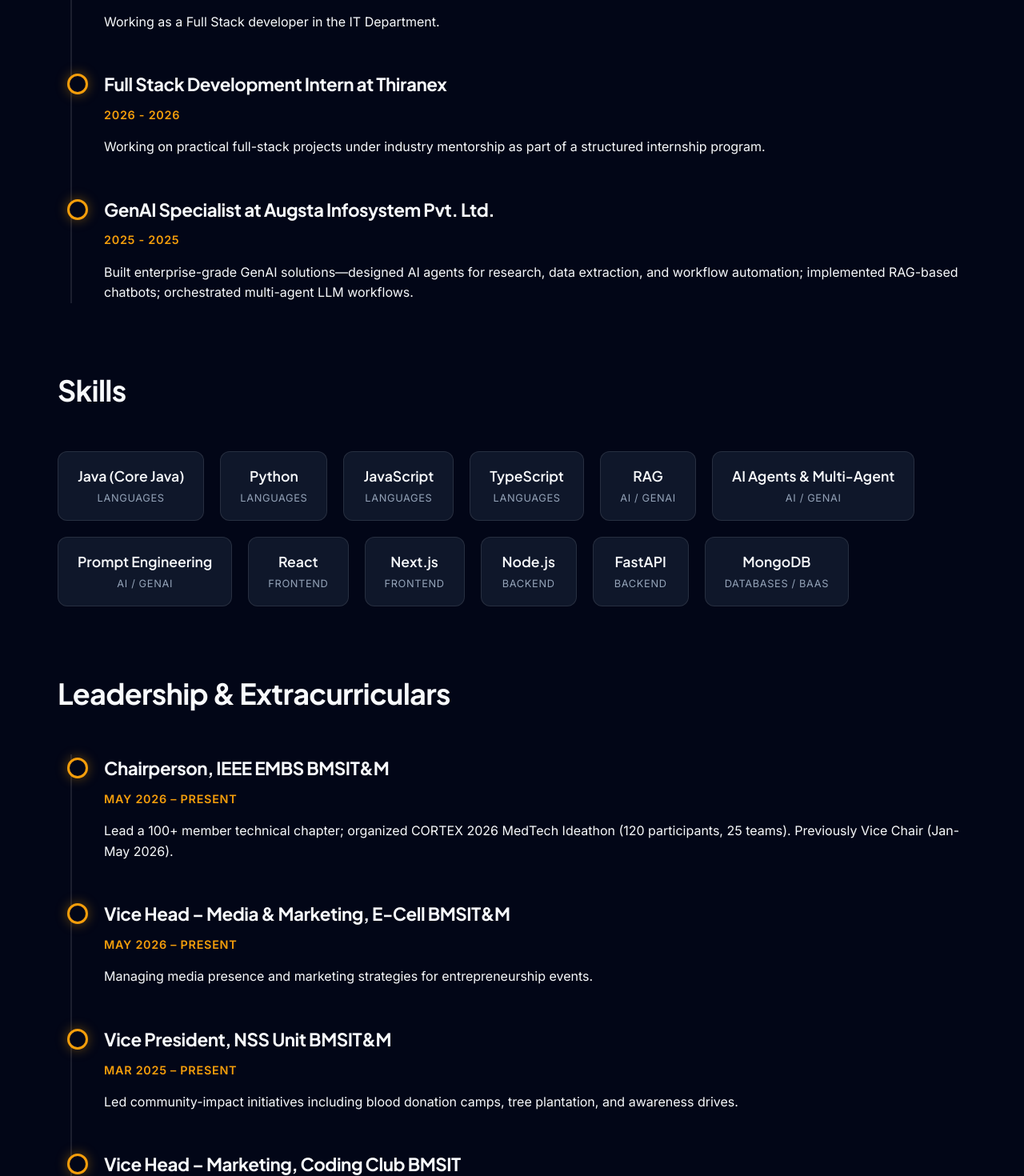
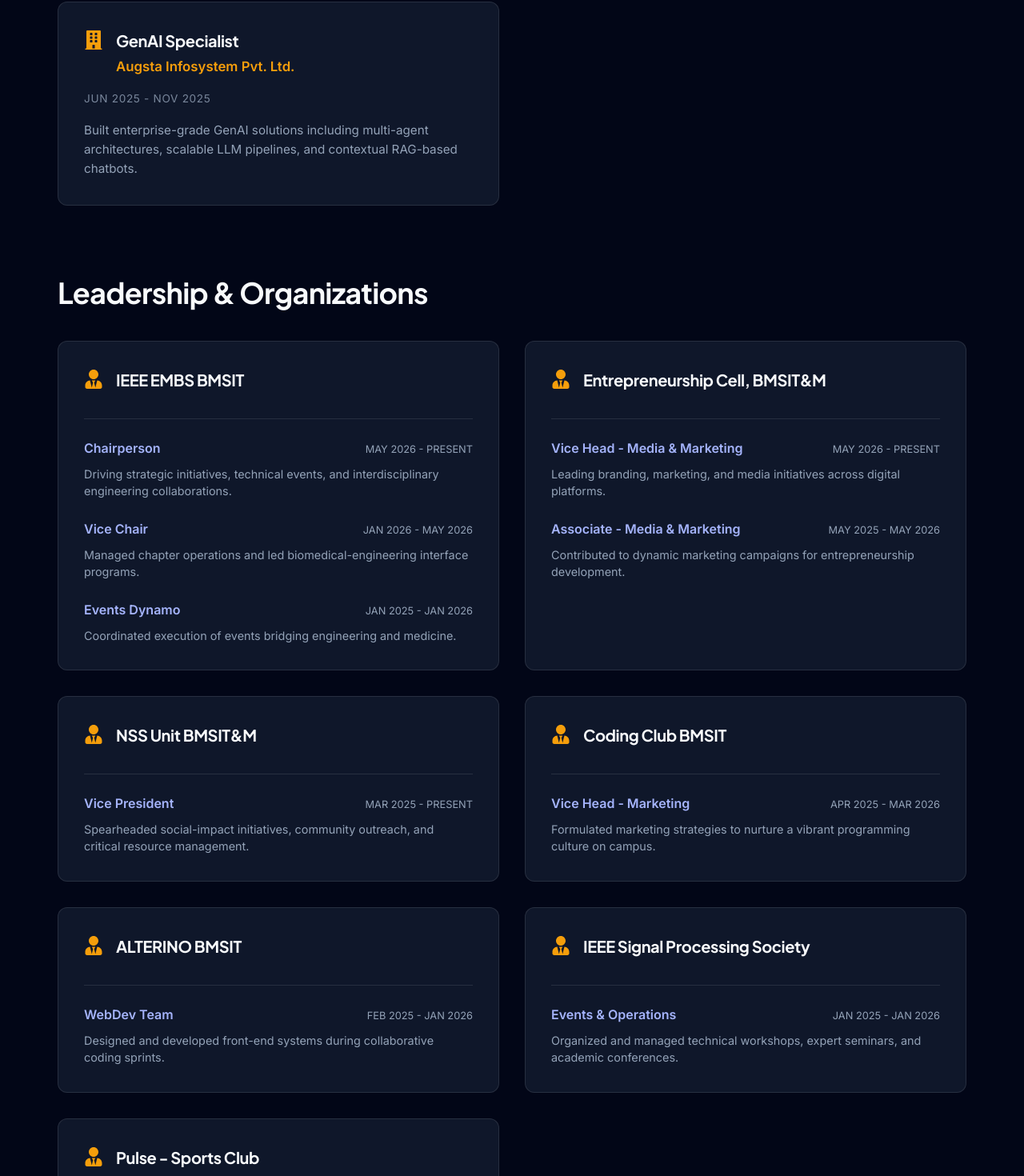
Before and after one commit to Ujwal-Jawalgi/Personal-Portfolio, a React (Vite) app in the folder frontend/: page / in a window 1280 px wide. Shown: the part 4884-6354 px from the top of the page at 80% size. Built offline with nearby package versions, Linux system fonts and the light colour scheme; no server answers.

Commit message:
UI: Overhaul About page to premium card-grid layout with live LinkedIn data

```diff
--- a/frontend/src/pages/About.css
+++ b/frontend/src/pages/About.css
@@ -9,69 +9,206 @@
 
 .about-section h2 {
   font-size: 2.25rem;
-  margin-bottom: 3rem;
+  margin-bottom: 2rem;
   color: var(--text-primary);
   font-family: var(--font-heading);
 }
 
-.timeline {
-  border-left: 2px solid var(--border-color);
-  padding-left: 2.5rem;
+.bio-section {
+  max-width: 800px;
+}
+
+.bio-text {
+  font-size: 1.1rem;
+  line-height: 1.8;
+  color: var(--text-secondary);
+}
+
+/* Base Card Grid */
+.about-grid {
+  display: grid;
+  grid-template-columns: repeat(3, 1fr);
+  gap: 2rem;
+  align-items: stretch;
+}
+
+@media (max-width: 1024px) {
+  .about-grid {
+    grid-template-columns: repeat(2, 1fr);
+  }
+}
+
+@media (max-width: 768px) {
+  .about-grid {
+    grid-template-columns: 1fr;
+  }
+}
+
+/* 2-Column variants for wide content */
+.experience-grid, .leadership-grid {
+  grid-template-columns: repeat(2, 1fr);
+}
+
+@media (max-width: 768px) {
+  .experience-grid, .leadership-grid {
+    grid-template-columns: 1fr;
+  }
+}
+
+/* Base Card Style */
+.about-card {
+  background-color: var(--bg-secondary);
+  border-radius: var(--radius-md);
+  padding: 2rem;
+  border: 1px solid var(--border-color);
+  transition: transform 0.4s cubic-bezier(0.4, 0, 0.2, 1), box-shadow 0.4s cubic-bezier(0.4, 0, 0.2, 1), border-color 0.4s ease;
   display: flex;
   flex-direction: column;
-  gap: 3rem;
-  margin-left: 1rem;
 }
 
-.timeline-item {
-  position: relative;
+.about-card:hover {
+  transform: translateY(-5px);
+  box-shadow: 0 15px 30px -10px rgba(0, 0, 0, 0.6), 0 0 15px 0 rgba(99, 102, 241, 0.2);
+  border-color: var(--primary);
 }
 
-.timeline-item::before {
-  content: '';
-  position: absolute;
-  left: -2.9rem;
-  top: 0.25rem;
-  width: 1.25rem;
-  height: 1.25rem;
-  background-color: var(--bg-primary);
-  border: 3px solid var(--primary);
-  border-radius: 50%;
-  box-shadow: 0 0 15px 0 var(--primary-glow);
-  z-index: 1;
+.about-card.clickable {
+  text-decoration: none;
+  cursor: pointer;
 }
 
-.timeline-item h3 {
-  font-size: 1.4rem;
+.about-card h3 {
+  font-size: 1.25rem;
+  font-weight: 700;
+  color: var(--text-primary);
   margin-bottom: 0.5rem;
-  color: var(--text-primary);
   font-family: var(--font-heading);
 }
 
-.date {
+.card-subtitle {
+  font-size: 1.05rem;
   color: var(--primary);
-  font-size: 0.9rem;
   font-weight: 600;
+  margin-bottom: 0.5rem;
+  display: block;
+}
+
+.card-date {
+  font-size: 0.85rem;
+  color: var(--text-secondary);
+  opacity: 0.8;
   margin-bottom: 1rem;
+  display: block;
   text-transform: uppercase;
   letter-spacing: 0.05em;
 }
 
+.card-desc {
+  color: var(--text-secondary);
+  line-height: 1.6;
+  font-size: 0.95rem;
+  margin-top: auto;
+}
+
+/* Card Header Layouts */
+.card-header {
+  display: flex;
+  align-items: flex-start;
+  gap: 1rem;
+  margin-bottom: 1rem;
+}
+
+.card-header h3 {
+  margin-bottom: 0;
+}
+
+.card-title-group {
+  display: flex;
+  flex-direction: column;
+  gap: 0.2rem;
+}
+
+.card-title-group .card-subtitle {
+  margin-bottom: 0;
+}
+
+.card-icon {
+  font-size: 1.5rem;
+  color: var(--primary);
+  flex-shrink: 0;
+  margin-top: 0.2rem;
+}
+
+.award-icon {
+  color: #fbbf24;
+}
+
+.certificate-card .card-header {
+  justify-content: space-between;
+  align-items: center;
+}
+
+.external-icon {
+  color: var(--text-secondary);
+  font-size: 1rem;
+  transition: color 0.3s;
+}
+
+.certificate-card:hover .external-icon {
+  color: var(--primary);
+}
+
+/* Roles inside Leadership Cards */
+.roles-list {
+  display: flex;
+  flex-direction: column;
+  gap: 1.5rem;
+  margin-top: 1rem;
+  border-top: 1px solid var(--border-color);
+  padding-top: 1.5rem;
+}
+
+.role-header {
+  display: flex;
+  justify-content: space-between;
+  align-items: baseline;
+  margin-bottom: 0.5rem;
+  flex-wrap: wrap;
+  gap: 0.5rem;
+}
+
+.role-title {
+  font-weight: 600;
+  color: #a5b4fc;
+}
+
+.role-date {
+  font-size: 0.8rem;
+  color: var(--text-secondary);
+  text-transform: uppercase;
+}
+
+.role-desc {
+  font-size: 0.9rem;
+  color: var(--text-secondary);
+  line-height: 1.5;
+}
+
+/* Skills */
 .skills-grid {
   display: flex;
   flex-wrap: wrap;
-  gap: 1.25rem;
+  gap: 1rem;
 }
 
 .skill-item {
   background-color: var(--bg-secondary);
   border: 1px solid var(--border-color);
-  padding: 1rem 1.5rem;
+  padding: 0.8rem 1.25rem;
   border-radius: var(--radius-md);
   display: flex;
   flex-direction: column;
   align-items: center;
-  min-width: 120px;
   transition: transform 0.3s ease, border-color 0.3s ease;
 }
 
@@ -83,39 +220,17 @@
 .skill-name {
   font-weight: 600;
   font-family: var(--font-heading);
-  font-size: 1.1rem;
+  font-size: 1rem;
   margin-bottom: 0.25rem;
 }
 
 .skill-category {
-  font-size: 0.8rem;
+  font-size: 0.75rem;
   color: var(--text-secondary);
   text-transform: uppercase;
   letter-spacing: 0.05em;
 }
 
-.achievements-list, .certifications-list {
-  list-style: none;
-  padding: 0;
-  display: flex;
-  flex-direction: column;
-  gap: 1.5rem;
-}
-
-.achievements-list li, .certifications-list li {
-  background-color: var(--bg-secondary);
-  padding: 1.25rem 1.5rem;
-  border-radius: var(--radius-md);
-  border: 1px solid var(--border-color);
-  color: var(--text-secondary);
-  line-height: 1.6;
-}
-
-.achievements-list li strong, .certifications-list li strong {
-  color: var(--text-primary);
-  font-family: var(--font-heading);
-}
-
 .mt-4 {
   margin-top: 4rem;
 }
--- a/frontend/src/pages/About.jsx
+++ b/frontend/src/pages/About.jsx
@@ -1,4 +1,5 @@
 import React from 'react';
+import { FaExternalLinkAlt, FaAward, FaBuilding, FaUserTie } from 'react-icons/fa';
 import './About.css';
 
 const skills = [
@@ -21,63 +22,175 @@
     _id: '1',
     title: 'Full Stack developer in IT Dept',
     company: 'Railwheel Factory',
-    startDate: '2026-07-16',
-    current: true,
-    description: 'Working as a Full Stack developer in the IT Department.'
+    date: 'Jul 2026 - Present',
+    description: 'Working as a Full Stack developer in the IT Department, optimizing and maintaining enterprise software solutions.'
   },
   {
     _id: '2',
     title: 'Full Stack Development Intern',
     company: 'Thiranex',
-    startDate: '2026-08-30',
-    endDate: '2026-09-29',
-    current: false,
-    description: 'Working on practical full-stack projects under industry mentorship as part of a structured internship program.'
+    date: 'Aug 2026 - Sep 2026',
+    description: 'Developed practical full-stack applications under industry mentorship, mastering the MERN stack in a fast-paced environment.'
   },
   {
     _id: '3',
     title: 'GenAI Specialist',
     company: 'Augsta Infosystem Pvt. Ltd.',
-    startDate: '2025-06-19',
-    endDate: '2025-11-01',
-    current: false,
-    description: 'Built enterprise-grade GenAI solutions—designed AI agents for research, data extraction, and workflow automation; implemented RAG-based chatbots; orchestrated multi-agent LLM workflows.'
+    date: 'Jun 2025 - Nov 2025',
+    description: 'Built enterprise-grade GenAI solutions including multi-agent architectures, scalable LLM pipelines, and contextual RAG-based chatbots.'
   }
 ];
 
+const leadership = [
+  {
+    _id: '1',
+    organization: 'IEEE EMBS BMSIT',
+    roles: [
+      { title: 'Chairperson', date: 'May 2026 - Present', description: 'Driving strategic initiatives, technical events, and interdisciplinary engineering collaborations.' },
+      { title: 'Vice Chair', date: 'Jan 2026 - May 2026', description: 'Managed chapter operations and led biomedical-engineering interface programs.' },
+      { title: 'Events Dynamo', date: 'Jan 2025 - Jan 2026', description: 'Coordinated execution of events bridging engineering and medicine.' }
+    ]
+  },
+  {
+    _id: '2',
+    organization: 'Entrepreneurship Cell, BMSIT&M',
+    roles: [
+      { title: 'Vice Head - Media & Marketing', date: 'May 2026 - Present', description: 'Leading branding, marketing, and media initiatives across digital platforms.' },
+      { title: 'Associate - Media & Marketing', date: 'May 2025 - May 2026', description: 'Contributed to dynamic marketing campaigns for entrepreneurship development.' }
+    ]
+  },
+  {
+    _id: '3',
+    organization: 'NSS Unit BMSIT&M',
+    roles: [
+      { title: 'Vice President', date: 'Mar 2025 - Present', description: 'Spearheaded social-impact initiatives, community outreach, and critical resource management.' }
+    ]
+  },
+  {
+    _id: '4',
+    organization: 'Coding Club BMSIT',
+    roles: [
+      { title: 'Vice Head - Marketing', date: 'Apr 2025 - Mar 2026', description: 'Formulated marketing strategies to nurture a vibrant programming culture on campus.' }
+    ]
+  },
+  {
+    _id: '5',
+    organization: 'ALTERINO BMSIT',
+    roles: [
+      { title: 'WebDev Team', date: 'Feb 2025 - Jan 2026', description: 'Designed and developed front-end systems during collaborative coding sprints.' }
+    ]
+  },
+  {
+    _id: '6',
+    organization: 'IEEE Signal Processing Society',
+    roles: [
+      { title: 'Events & Operations', date: 'Jan 2025 - Jan 2026', description: 'Organized and managed technical workshops, expert seminars, and academic conferences.' }
+    ]
+  },
+  {
+    _id: '7',
+    organization: 'Pulse - Sports Club',
+    roles: [
+      { title: 'Operations Team', date: 'May 2025 - Nov 2025', description: 'Managed event logistics, schedules, and seamless tournament execution across campus.' }
+    ]
+  }
+];
+
+const certificates = [
+  {
+    _id: '1',
+    name: 'Java Fundamentals',
+    issuer: 'Coddy',
+    date: 'Aug 2026',
+    url: 'https://coddy.tech/certifications/nRHzji-java-jx1zAL'
+  },
+  {
+    _id: '2',
+    name: 'Exploring SAP Business Technology Platform',
+    issuer: 'SAP',
+    date: 'Feb 2026',
+    url: 'https://badger.learning.sap.com/verify/xotyp-lavuv-vohur-ripar-dygir'
+  },
+  {
+    _id: '3',
+    name: 'SAP Engagement Cloud - Emarsys',
+    issuer: 'SAP',
+    date: 'Feb 2026',
+    url: 'https://badger.learning.sap.com/verify/xorev-racom-tagov-lugan-bepic'
+  }
+];
+
+const achievements = [
+  { _id: '1', title: '3rd Place + ₹10,000 prize', event: 'Sustainathon 2025 (Vidyavardhaka College)', description: 'For "SmartFoot", an energy-harvesting system.' },
+  { _id: '2', title: 'Round 2 Finalist', event: 'Smart India Hackathon 2025', description: 'For "Blue Carbon Ledger", a blockchain-based carbon credit MRV registry.' },
+  { _id: '3', title: '3rd Place + Internship Offer', event: 'HACKSPHERE', description: 'For "Agrobytes", an IoT-based soil monitoring system.' },
+  { _id: '4', title: 'Voice-Enabled RAG Developer', event: 'HH Goa 2026', description: 'Built a multilingual RAG system (15 Indic languages, 700K chunks).' }
+];
+
 const About = () => {
-
   return (
     <div className="container page-container">
       <h1 className="section-title">About Me</h1>
 
       <section className="about-section bio-section">
         <p className="bio-text">
-          I'm a Computer Science student at BMS Institute of Technology and Management (BMSIT&M), Bengaluru, working at the intersection of GenAI and full-stack development. I completed a 6-month GenAI internship at Augsta Infosystem, building LLM pipelines, AI agents, and RAG-based chatbots, and I'm currently a Full Stack Development intern at Thiranex. Outside of internships, I build and ship projects fast &mdash; usually as hackathons: a voice-enabled multilingual RAG system, a blockchain-based carbon credit registry, and an IoT soil-monitoring platform, among others. I also serve as Chair of IEEE EMBS BMSIT&M, where I help run technical ideathons and events for 100+ participants.
+          I'm a Computer Science student at BMS Institute of Technology and Management (BMSIT&M), Bengaluru, working at the intersection of GenAI and full-stack development. I completed a 6-month GenAI internship at Augsta Infosystem, building LLM pipelines, AI agents, and RAG-based chatbots, and I'm currently a Full Stack Development intern at Thiranex. Outside of internships, I build and ship projects fast &mdash; usually as hackathons: a voice-enabled multilingual RAG system, a blockchain-based carbon credit registry, and an IoT soil-monitoring platform, among others.
         </p>
       </section>
 
       <section className="about-section mt-4">
-        <h2>Education</h2>
-        <div className="timeline">
-          <div className="timeline-item">
-            <h3>B.E. in Computer Science</h3>
-            <p className="date">2024 &ndash; 2028</p>
-            <p>BMS Institute of Technology and Management (BMSIT&M), Bengaluru</p>
-          </div>
+        <h2>Experience</h2>
+        <div className="about-grid experience-grid">
+          {experience.map(exp => (
+            <div key={exp._id} className="about-card experience-card">
+              <div className="card-header">
+                <FaBuilding className="card-icon" />
+                <div className="card-title-group">
+                  <h3>{exp.title}</h3>
+                  <span className="card-subtitle">{exp.company}</span>
+                </div>
+              </div>
+              <span className="card-date">{exp.date}</span>
+              <p className="card-desc">{exp.description}</p>
+            </div>
+          ))}
         </div>
       </section>
 
       <section className="about-section mt-4">
-        <h2>Experience</h2>
-        <div className="timeline">
-          {experience.map(exp => (
-            <div key={exp._id} className="timeline-item">
-              <h3>{exp.title} at {exp.company}</h3>
-              <p className="date">{new Date(exp.startDate).getFullYear()} - {exp.current ? 'Present' : new Date(exp.endDate).getFullYear()}</p>
-              <p>{exp.description}</p>
+        <h2>Leadership & Organizations</h2>
+        <div className="about-grid leadership-grid">
+          {leadership.map(org => (
+            <div key={org._id} className="about-card leadership-card">
+              <div className="card-header">
+                <FaUserTie className="card-icon" />
+                <h3>{org.organization}</h3>
+              </div>
+              <div className="roles-list">
+                {org.roles.map((role, idx) => (
+                  <div key={idx} className="role-item">
+                    <div className="role-header">
+                      <span className="role-title">{role.title}</span>
+                      <span className="role-date">{role.date}</span>
+                    </div>
+                    <p className="role-desc">{role.description}</p>
+                  </div>
+                ))}
+              </div>
             </div>
           ))}
+        </div>
+      </section>
+
+      <section className="about-section mt-4">
+        <h2>Education</h2>
+        <div className="about-grid education-grid">
+          <div className="about-card education-card">
+            <h3>BMS Institute of Technology and Management (BMSIT&M)</h3>
+            <span className="card-subtitle">B.E. in Computer Science</span>
+            <span className="card-date">2024 &ndash; 2028</span>
+            <p className="card-desc">Bengaluru, Karnataka</p>
+          </div>
         </div>
       </section>
 
@@ -94,50 +207,36 @@
       </section>
 
       <section className="about-section mt-4">
-        <h2>Leadership & Extracurriculars</h2>
-        <div className="timeline">
-          <div className="timeline-item">
-            <h3>Chairperson, IEEE EMBS BMSIT&M</h3>
-            <p className="date">May 2026 &ndash; Present</p>
-            <p>Lead a 100+ member technical chapter; organized CORTEX 2026 MedTech Ideathon (120 participants, 25 teams). Previously Vice Chair (Jan-May 2026).</p>
-          </div>
-          <div className="timeline-item">
-            <h3>Vice Head &ndash; Media & Marketing, E-Cell BMSIT&M</h3>
-            <p className="date">May 2026 &ndash; Present</p>
-            <p>Managing media presence and marketing strategies for entrepreneurship events.</p>
-          </div>
-          <div className="timeline-item">
-            <h3>Vice President, NSS Unit BMSIT&M</h3>
-            <p className="date">Mar 2025 &ndash; Present</p>
-            <p>Led community-impact initiatives including blood donation camps, tree plantation, and awareness drives.</p>
-          </div>
-          <div className="timeline-item">
-            <h3>Vice Head &ndash; Marketing, Coding Club BMSIT</h3>
-            <p className="date">Apr 2025 &ndash; Mar 2026</p>
-            <p>Spearheaded marketing efforts for competitive programming contests and coding workshops.</p>
-          </div>
+        <h2>Achievements</h2>
+        <div className="about-grid achievements-grid">
+          {achievements.map(ach => (
+            <div key={ach._id} className="about-card achievement-card">
+              <div className="card-header">
+                <FaAward className="card-icon award-icon" />
+                <h3>{ach.title}</h3>
+              </div>
+              <span className="card-subtitle">{ach.event}</span>
+              <p className="card-desc">{ach.description}</p>
+            </div>
+          ))}
         </div>
       </section>
 
       <section className="about-section mt-4">
-        <h2>Achievements</h2>
-        <ul className="achievements-list">
-          <li>🥉 <strong>3rd Place + ₹10,000 prize</strong> \u2014 Sustainathon 2025 (Vidyavardhaka College of Engineering) for "SmartFoot", an energy-harvesting system.</li>
-          <li>🚀 <strong>Round 2</strong> \u2014 Smart India Hackathon 2025 for "Blue Carbon Ledger", a blockchain-based carbon credit MRV registry.</li>
-          <li>🥉 <strong>3rd Place + Internship Offer</strong> \u2014 HACKSPHERE for "Agrobytes", an IoT-based soil monitoring system.</li>
-          <li>🗣️ <strong>Built Voice-Enabled RAG</strong> \u2014 Developed a multilingual RAG system (15 Indic languages, 700K chunks) for HH Goa 2026.</li>
-        </ul>
+        <h2>Certifications</h2>
+        <div className="about-grid certifications-grid">
+          {certificates.map(cert => (
+            <a key={cert._id} href={cert.url} target="_blank" rel="noopener noreferrer" className="about-card certificate-card clickable">
+              <div className="card-header">
+                <h3>{cert.name}</h3>
+                <FaExternalLinkAlt className="external-icon" />
+              </div>
+              <span className="card-subtitle">{cert.issuer}</span>
+              <span className="card-date">{cert.date}</span>
+            </a>
+          ))}
+        </div>
       </section>
-
-      <section className="about-section mt-4">
-        <h2>Certifications</h2>
-        <ul className="certifications-list">
-          <li><strong>Java Fundamentals</strong> \u2014 Coddy (Aug 2026)</li>
-          <li><strong>Exploring SAP Business Technology Platform</strong> \u2014 SAP (Feb 2026)</li>
-          <li><strong>SAP Emarsys</strong> \u2014 SAP (Feb 2026)</li>
-        </ul>
-      </section>
-
     </div>
   );
 };
--- a/frontend/src/pages/Home.jsx
+++ b/frontend/src/pages/Home.jsx
@@ -1,7 +1,7 @@
 import React from 'react';
 import ScrollyCanvas from '../components/ScrollyCanvas';
 import About from './About';
-import ProjectsPage from './ProjectsPage';
+import Projects from '../components/Projects';
 import Contact from './Contact';
 
 const Home = () => {
@@ -12,7 +12,7 @@
         <About />
       </div>
       <div id="projects">
-        <ProjectsPage />
+        <Projects />
       </div>
       <div id="contact">
         <Contact />
```
Also changed, not shown: frontend/src/components/Projects.jsx (+13 -5 lines).
